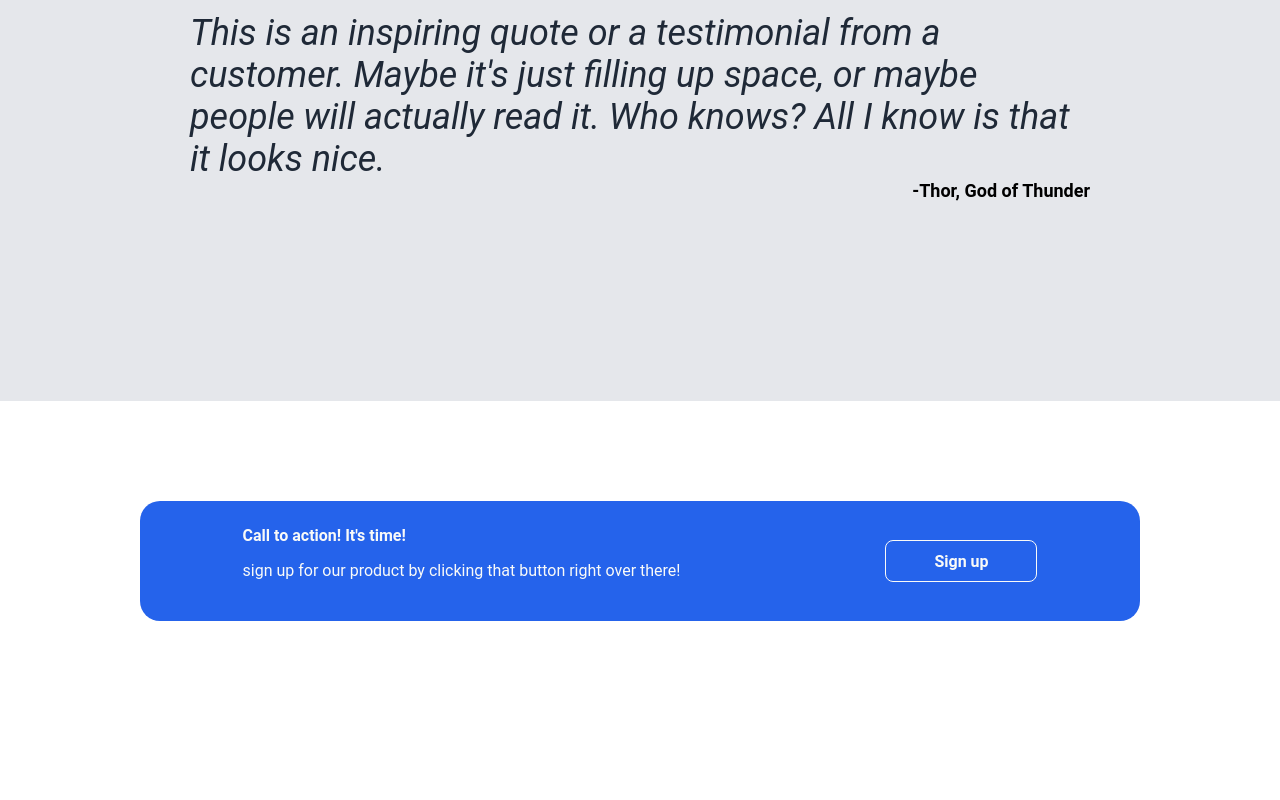
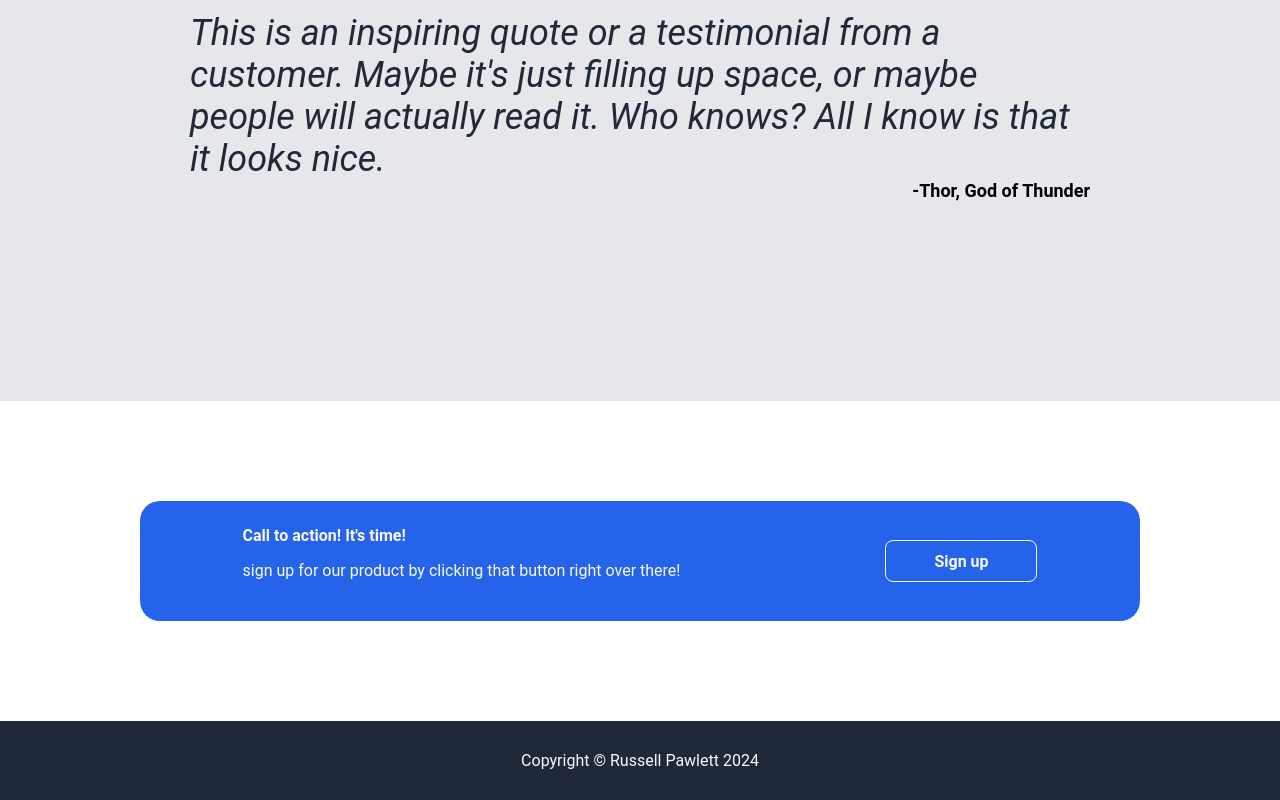
Before and after one commit to RussTP/Odin-Landing-Page, a plain HTML site: page index.html in a window 1280 px wide. Shown: the part 1360-2160 px from the top of the page. Before the commit the page ends 2081 px from the top, so only its background shows below. Drawn offline with Linux system fonts and the light colour scheme; a web font is replaced by a local one.

Commit message:
added footer with copyright info

```diff
--- a/index.html
+++ b/index.html
@@ -58,6 +58,7 @@
                 <p class="product-text">sign up for our product by clicking that button right over there!</p></div>
             <div class="signup-action-btn">Sign up</div>
             </div>
-            </div>
+        </div>
+            <div class="footer-container">Copyright &copy; Russell Pawlett 2024</div>
        </body>
 </html>
--- a/styles.css
+++ b/styles.css
@@ -204,6 +204,7 @@ display: flex;
     justify-content: center;
     align-items: center;
     padding: 100px 100px;
+}
 
 .action-box {
     display: flex;
@@ -243,5 +244,16 @@ display: flex;
     border: 1px solid #F9FAF8;
     cursor: pointer;
     font-weight: bold;
+}
+
+/* Footer */
+
+.footer-container {
+    display: flex;
+    justify-content: center;
+    align-items: center;
+    background-color: #1F2937;
+    color: #F9FAF8;
+    padding: 30px;
 
 }
```
